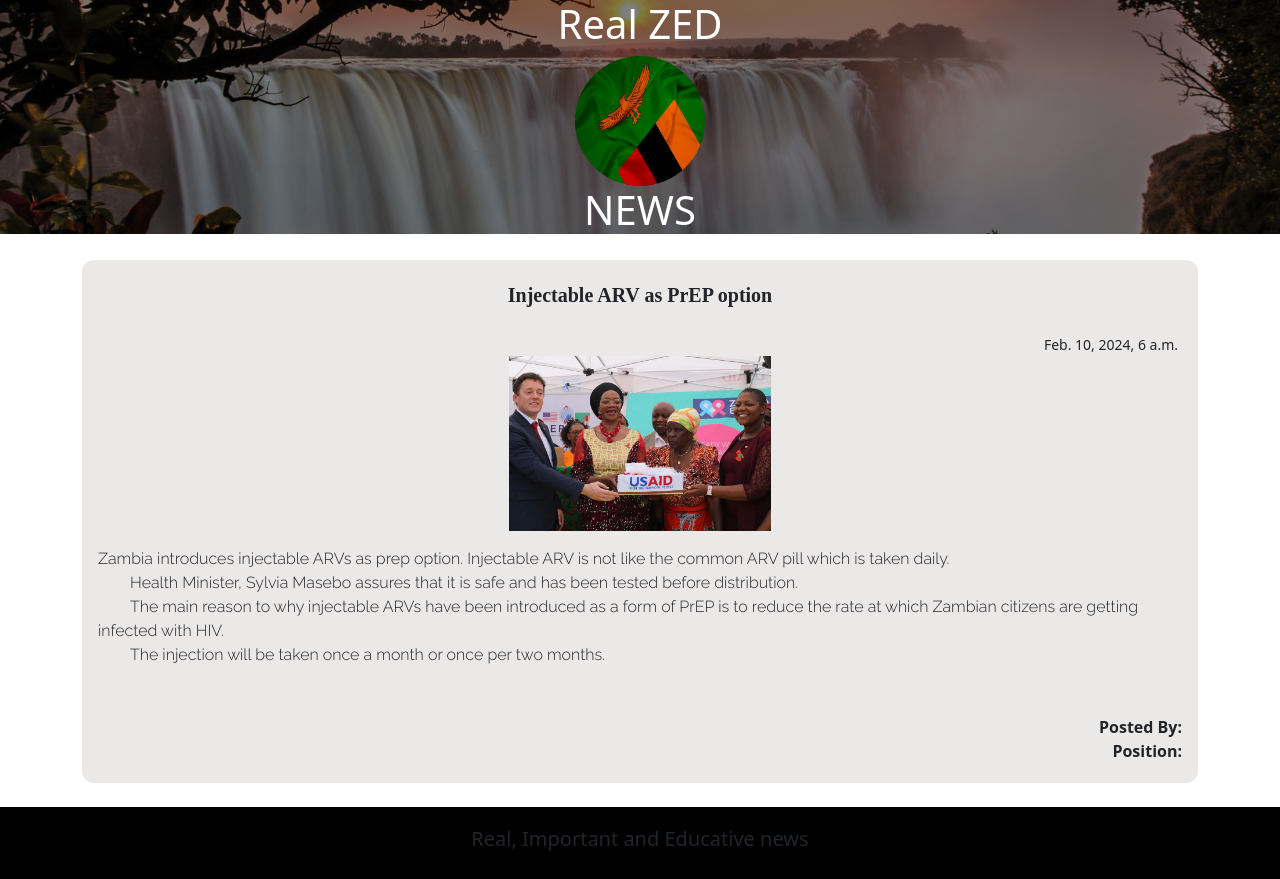
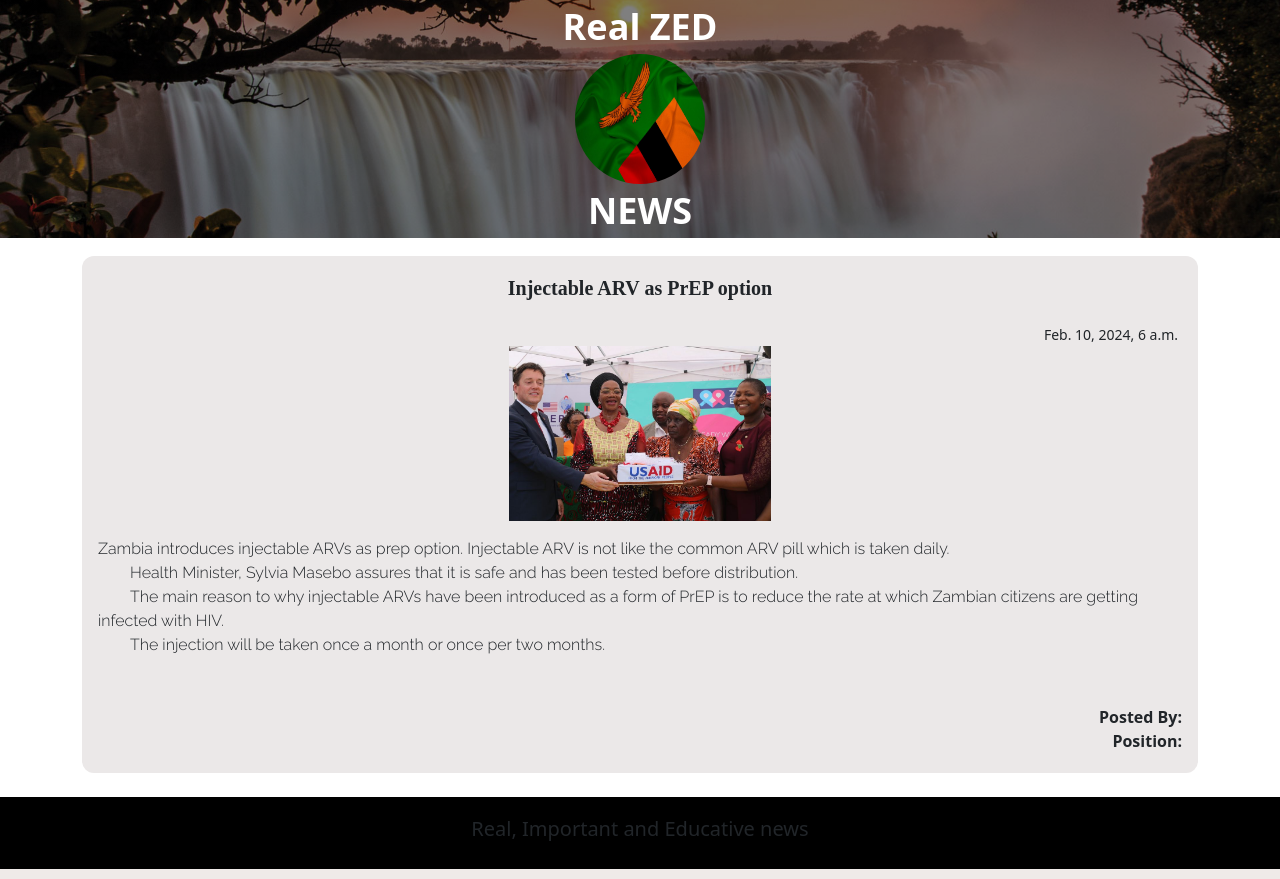
Before and after one commit to michealstarx/realzednews, a Django app: page /article/8/ in a window 1280 px wide. Run offline with Django 5.2, Linux system fonts and the light colour scheme; data comes from the database, SQL or seed files in the repository; both versions use the stored data as it was after the commit; some libraries are stand-ins or nearby versions; some web fonts are replaced.

Commit message:
michealstar

```diff
--- a/main/static/main/css/article.css
+++ b/main/static/main/css/article.css
@@ -2,6 +2,10 @@
     padding: 0;
     margin: 0;
     font-size: 16px;
+}
+.htitle{
+    font-size: 36px;
+    font-weight: bolder;
 }
 main{
     margin-top: -8px;
--- a/main/static/main/css/main.css
+++ b/main/static/main/css/main.css
@@ -2,8 +2,9 @@
     padding: 0;
     margin: 0;
 }
-h1{
+.htitle{
     font-size: 36px;
+    font-weight: bolder;
 }
 main{
     margin-top: 12px;
--- a/main/templates/main/article.html
+++ b/main/templates/main/article.html
@@ -14,14 +14,14 @@
     </head>
     <body>
         <header>
-            <h1>Real ZED</h1>
+            <div class="htitle">Real ZED</div>
             <img src="{% static 'main/images/logo.jpg' %}" height="130px" width="130px" alt="logo" style='border-radius: 50%'/>
-            <h1>NEWS</h1>
+            <div class="htitle">NEWS</div>
         </header>
         <main><br/>
             <div class="container">
                     <div class='cover'>
-                        <p class='title'>{{post.title}}</p>
+                        <h1 class='title'>{{post.title}}</h1>
                         <div style="text-align: right; margin-right: 20px;"><small>{{post.date_time}}</small></div>
                         <p style="text-align: center;"><img src="{{post.image}}" height="175px" alt="{{post.title}}"/></p>
                         <p class='introduction'>{{post.introduction}}</p>
--- a/main/templates/main/home_page.html
+++ b/main/templates/main/home_page.html
@@ -14,15 +14,15 @@
     </head>
     <body style="width: 100%;">
         <header>
-            <h1>Real ZED</h1>
+            <div class="htitle">Real ZED</div>
             <img src="{% static 'main/images/logo.jpg' %}" height="130px" width="130px" alt="logo" style='border-radius: 50%'/>
-            <h1>NEWS</h1>
+            <div class="htitle">NEWS</div>
         </header>
         <main><br/>
             <div class="container">
                 {% for post in posts %}
                         <div class='cover'>
-                            <p class='title'>{{post.title}}</p>
+                            <h1 class='title'>{{post.title}}</h1>
                             <div class="writer"><b>{{post.posted_by}}</b> <small>{{post.date_time}}</small></div>
                             <p style="text-align: center;"><img src="{{post.image}}" height="175px" alt="{{post.title}}"/>
                             <p class='introduction'>{{post.introduction}}</p>
--- a/main/templates/main/images.html
+++ b/main/templates/main/images.html
@@ -12,7 +12,7 @@
                 <img src="{% static 'main/article_image/cbu_meeting.jpg' %}" height="210px" alt="image"/>
                 <img src="{% static 'main/article_image/chingola.png' %}" height="210px" alt="image"/>
                 <img src="{% static 'main/article_image/open_day.png' %}" height="210px" alt="image"/>
-                <img src="{% static 'main/article_image/' %}" height="210px" alt="image"/>
+                <img src="{% static 'main/article_image/health.jpg' %}" height="210px" alt="image"/>
                 <img src="{% static 'main/article_image/' %}" height="210px" alt="image"/>
                 <img src="{% static 'main/article_image/' %}" height="210px" alt="image"/>
                 <img src="{% static 'main/article_image/' %}" height="210px" alt="image"/>
```
Also changed, not shown: db.sqlite3, main/static/main/article_image/health.jpg (added).
